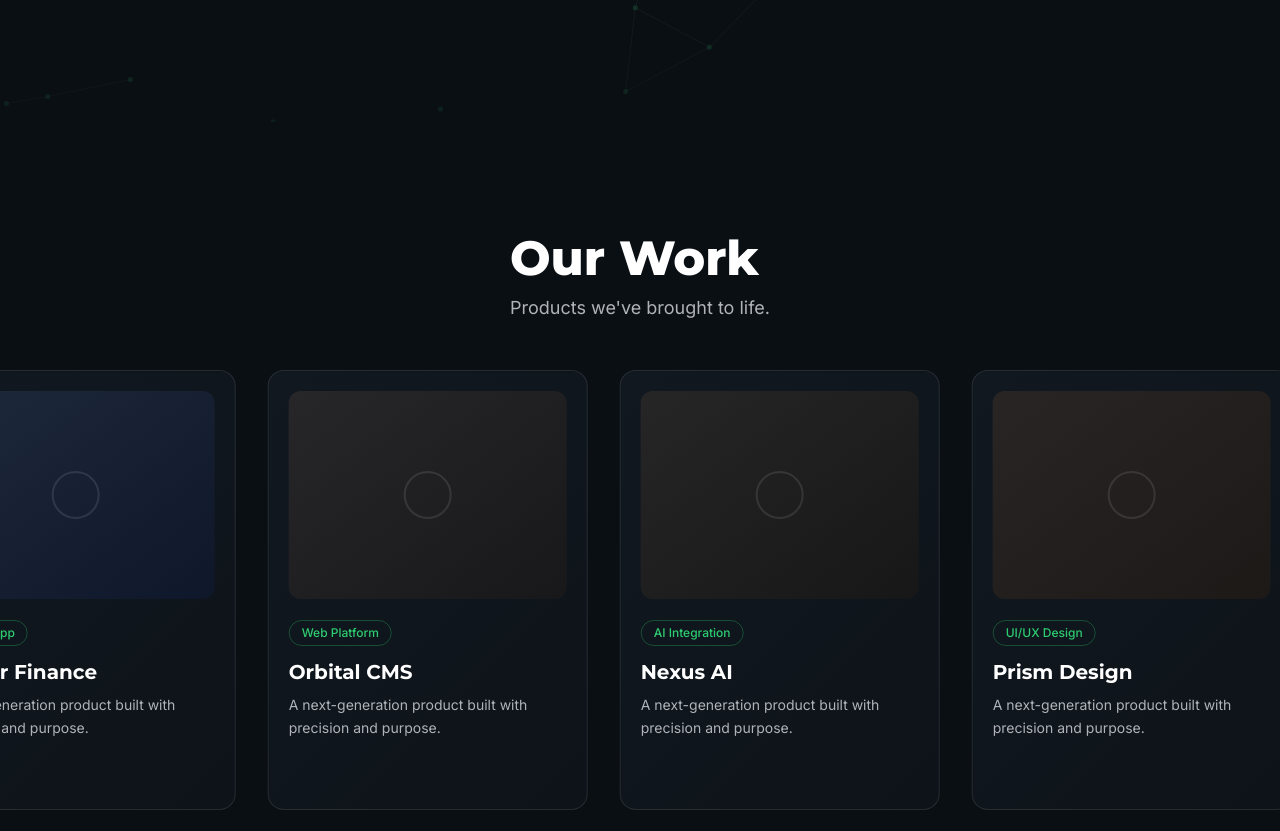
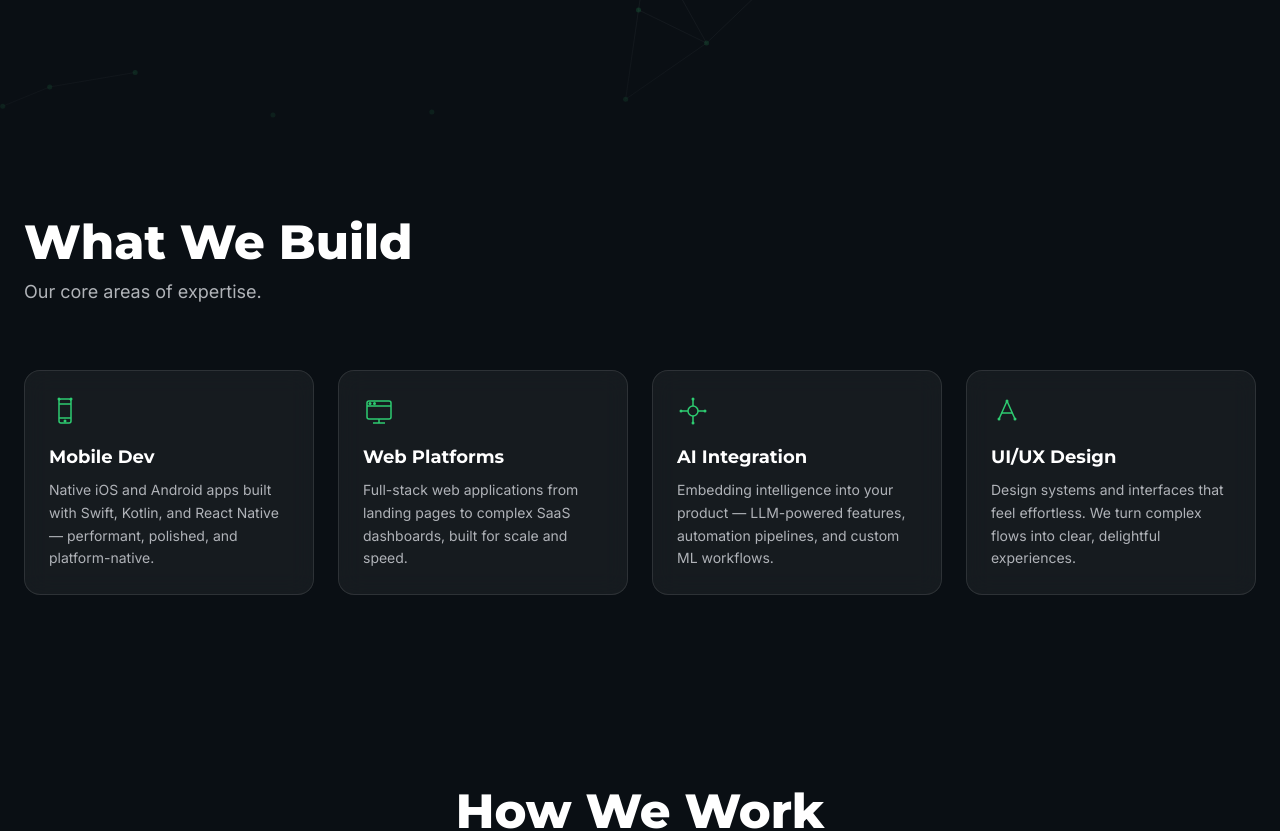
Before and after one commit to Mr-Ketlhaetse/guapp-site, a React (Vite) app: page / in a window 1280 px wide. Shown: the part 751-1582 px from the top of the page. Built offline with nearby package versions, Linux system fonts and the light colour scheme.

Commit message:
Comment out WorkShowcase component
Comment out the WorkShowcase component in App.tsx

```diff
--- a/src/App.tsx
+++ b/src/App.tsx
@@ -15,7 +15,7 @@ function HomePage() {
     <>
       <Nav />
       <Hero />
-      <WorkShowcase />
+      {/* <WorkShowcase /> */}
       <Capabilities />
       <ProcessTimeline />
       <TechStack />
```
